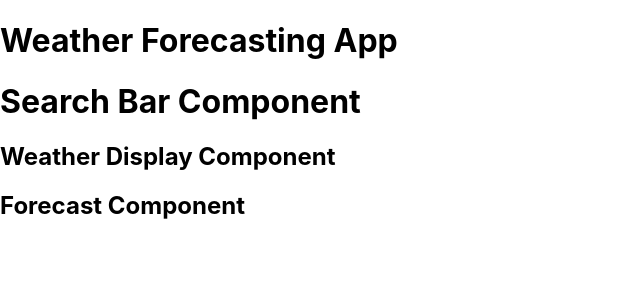
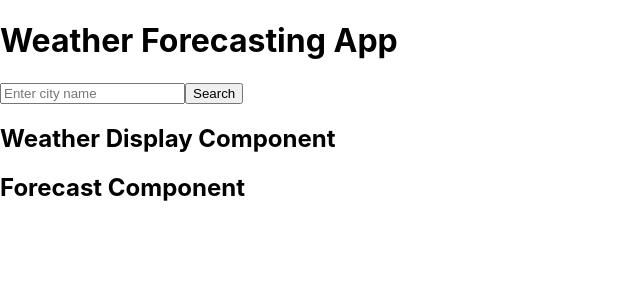
Before and after one commit to markfrancisantonio/weather-forecasting-app, a React (Create React App) app: page / in a window 1280 px wide. Shown: the top 300 px of the page, without its empty margins (0-640 px from the left). Built offline with nearby package versions, Linux system fonts and the light colour scheme.

Commit message:
Make SearchBar functional and pass input to parent

```diff
--- a/src/App.js
+++ b/src/App.js
@@ -1,14 +1,21 @@
+import { useState } from "react";
 import SearchBar from "./components/SearchBar";
 import WeatherDisplay from "./components/WeatherDisplay";
 import Forecast from "./components/Forecast";
 
 function App() {
+  const [searchCity, setSearchCity] = useState("");
+
+  const handleSearch = (city) => {
+    setSearchCity(city);
+    console.log("User searched:", city); // for testing
+  };
   return (
     <div className="App">
       <h1>Weather Forecasting App</h1>
-      <SearchBar />
-      <WeatherDisplay />
-      <Forecast />
+      <SearchBar onSearch={handleSearch} />
+      <WeatherDisplay city={searchCity} />
+      <Forecast city={searchCity} />
     </div>
   );
 }
--- a/src/components/SearchBar.jsx
+++ b/src/components/SearchBar.jsx
@@ -1,8 +1,25 @@
-function SearchBar() {
+import { useState } from "react";
+
+function SearchBar({ onSearch }) {
+    const [city, setCity] = useState("");
+
+    const handleSubmit = (e) => {
+        e.preventDefault();
+        if (city.trim() === "") return; //ignore empty input
+        onSearch(city); // pass the city to parent
+        setCity(""); // clear input after search
+    };
+
     return (
-        <div>
-            <h1>Search Bar Component</h1>
-        </div>
+        <form onSubmit={handleSubmit}>
+            <input type="text"
+            placeholder="Enter city name"
+            value={city}
+            onChange={(e)=> setCity(e.target.value)}
+            />
+            <button type="submit">Search</button>
+        </form>
+
     );
 }
 
```
